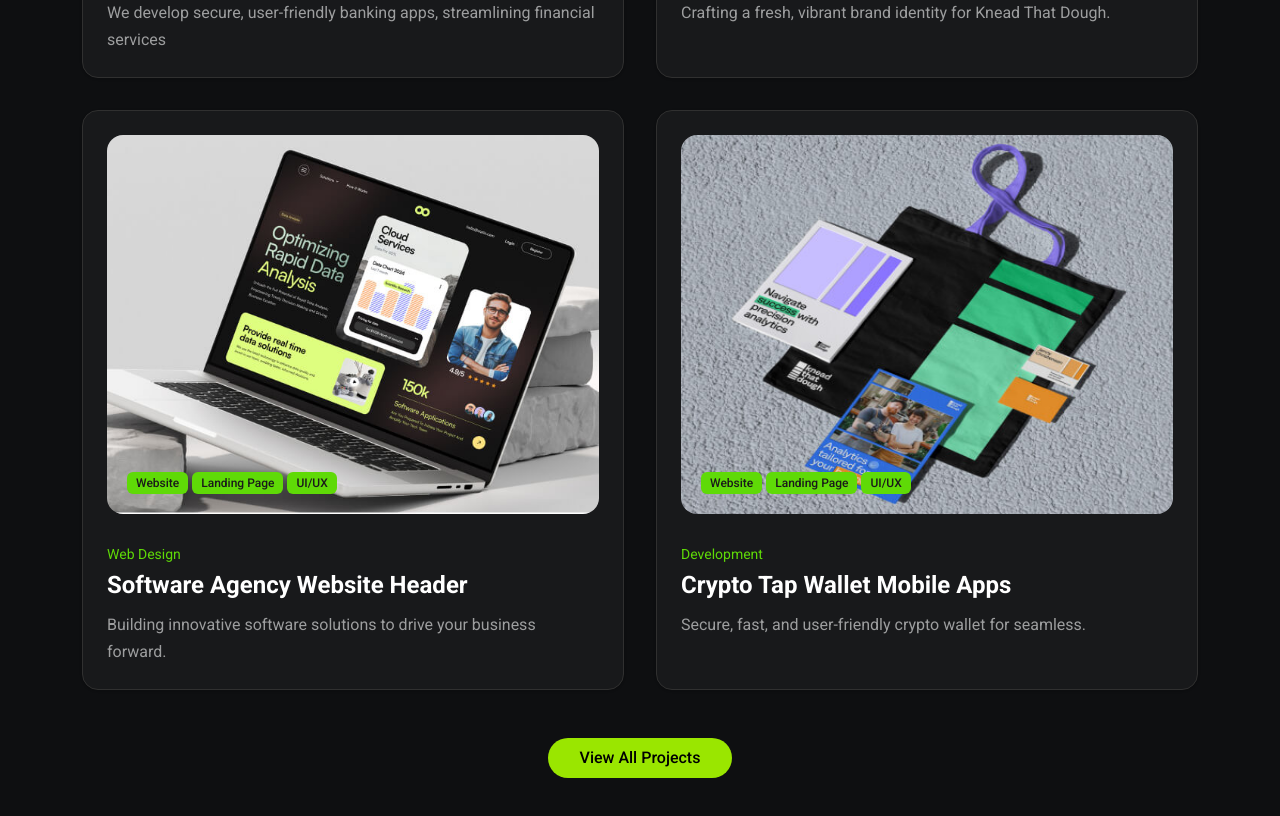
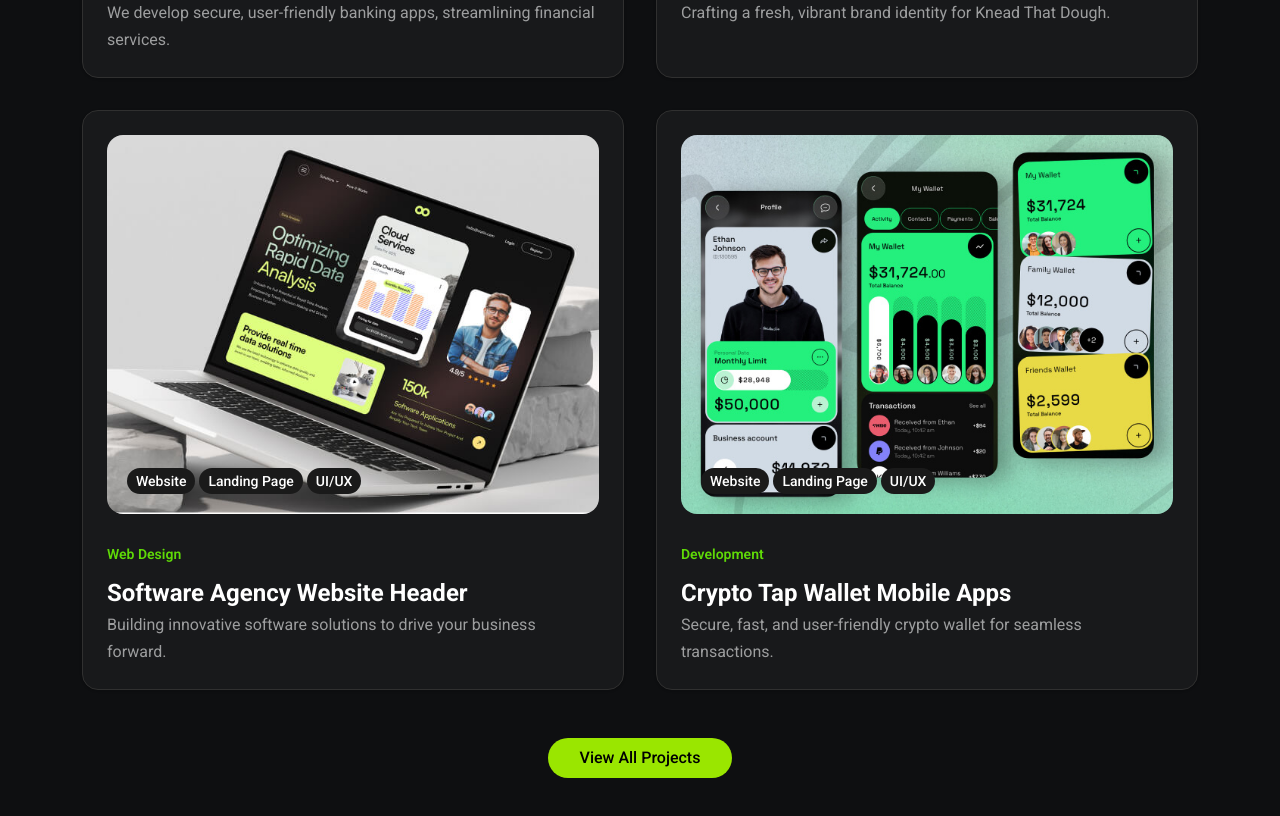
Before and after one commit to codeftshaunak/hypomatrix-v2, a Next.js app: page / in a window 1280 px wide. Shown: the part 3140-3956 px from the top of the page. Built offline with nearby package versions, Linux system fonts and the light colour scheme.

Commit message:
Add ProjectCard component and refactor project display logic for improved structure and maintainability

```diff
--- /dev/null
+++ b/src/components/cards/project-card.tsx
@@ -0,0 +1,50 @@
+import paths from "@/router/paths";
+import { TProject } from "@/types/cms/project";
+import Image from "next/image";
+import Link from "next/link";
+import { Badge } from "../ui/badge";
+import { Card, CardContent } from "../ui/card";
+
+type Props = {
+  data: TProject;
+};
+
+const ProjectCard = (props: Props) => {
+  const { data } = props;
+
+  return (
+    <Card key={data.id} className="group rounded-2xl">
+      <CardContent>
+        <div className="aspect-[1.3/1] w-full relative mb-[30px]">
+          <Image
+            src={data.thumbnail.url}
+            alt={data.title}
+            fill
+            className="rounded-2xl"
+          />
+          <div className="flex gap-1 text-sm absolute bottom-5 left-5">
+            {data.tags.map((tag, index) => (
+              <Badge variant={"secondary"} className="text-sm" key={index}>
+                {tag}
+              </Badge>
+            ))}
+          </div>
+        </div>
+        <h3 className="text-sm mb-4 text-primary font-semibold">
+          {data.category}
+        </h3>
+        <h2 className="text-heading-4 font-bold mb-1">
+          <Link
+            className="hover:underline"
+            href={paths.portfolio.details(data.slug)}
+          >
+            {data.title}
+          </Link>
+        </h2>
+        <p className="text-body text-muted-foreground">{data.description}</p>
+      </CardContent>
+    </Card>
+  );
+};
+
+export default ProjectCard;
--- a/src/components/ui/badge.tsx
+++ b/src/components/ui/badge.tsx
@@ -1,11 +1,11 @@
-import * as React from "react"
-import { Slot } from "@radix-ui/react-slot"
-import { cva, type VariantProps } from "class-variance-authority"
+import { Slot } from "@radix-ui/react-slot";
+import { cva, type VariantProps } from "class-variance-authority";
+import * as React from "react";
 
-import { cn } from "@/lib/utils"
+import { cn } from "@/lib/utils";
 
 const badgeVariants = cva(
-  "inline-flex items-center justify-center rounded-md border px-2 py-0.5 text-xs font-medium w-fit whitespace-nowrap shrink-0 [&>svg]:size-3 gap-1 [&>svg]:pointer-events-none focus-visible:border-ring focus-visible:ring-ring/50 focus-visible:ring-[3px] aria-invalid:ring-destructive/20 dark:aria-invalid:ring-destructive/40 aria-invalid:border-destructive transition-[color,box-shadow] overflow-hidden",
+  "inline-flex items-center justify-center rounded-full border px-2 py-0.5 text-xs font-medium w-fit whitespace-nowrap shrink-0 [&>svg]:size-3 gap-1 [&>svg]:pointer-events-none focus-visible:border-ring focus-visible:ring-ring/50 focus-visible:ring-[3px] aria-invalid:ring-destructive/20 dark:aria-invalid:ring-destructive/40 aria-invalid:border-destructive transition-[color,box-shadow] overflow-hidden",
   {
     variants: {
       variant: {
@@ -23,7 +23,7 @@ const badgeVariants = cva(
       variant: "default",
     },
   }
-)
+);
 
 function Badge({
   className,
@@ -32,7 +32,7 @@ function Badge({
   ...props
 }: React.ComponentProps<"span"> &
   VariantProps<typeof badgeVariants> & { asChild?: boolean }) {
-  const Comp = asChild ? Slot : "span"
+  const Comp = asChild ? Slot : "span";
 
   return (
     <Comp
@@ -40,7 +40,7 @@ function Badge({
       className={cn(badgeVariants({ variant }), className)}
       {...props}
     />
-  )
+  );
 }
 
-export { Badge, badgeVariants }
+export { Badge, badgeVariants };
--- /dev/null
+++ b/src/db/projects.ts
@@ -0,0 +1,151 @@
+import { TProject } from "@/types/cms/project";
+
+export const projects: TProject[] = [
+  {
+    id: "1",
+    slug: "banking-financial-mobile-apps",
+    thumbnail: {
+      url: "/assets/project/project1.jpg",
+      width: 800,
+      height: 600,
+    },
+    title: "Banking & Financial Mobile Apps",
+    category: "Branding",
+    client: "FinTech Corp",
+    content: {
+      html: `
+        <h2>Secure & User-Friendly Banking Apps</h2>
+        <p>We specialize in developing highly secure and user-friendly banking applications. Our apps streamline financial services, ensuring a seamless experience for users.</p>
+        <ul>
+          <li>Real-time transaction tracking</li>
+          <li>Advanced security features</li>
+          <li>AI-powered financial insights</li>
+        </ul>
+        <p>With a focus on UI/UX, our team ensures a smooth and engaging banking experience.</p>
+      `,
+    },
+    description:
+      "We develop secure, user-friendly banking apps, streamlining financial services.",
+    images: [
+      {
+        url: "/assets/project/project1.jpg",
+        width: 800,
+        height: 600,
+      },
+    ],
+    startDate: "2024-01-01T00:00:00.000Z",
+    endDate: "2024-06-01T00:00:00.000Z",
+    tags: ["Website", "Landing Page", "UI/UX"],
+  },
+  {
+    id: "2",
+    slug: "knead-that-dough-brand-identity",
+    thumbnail: {
+      url: "/assets/project/project2.jpg",
+      width: 800,
+      height: 600,
+    },
+    title: "Knead That Dough Brand Identity",
+    category: "Digital Marketing",
+    client: "Knead That Dough",
+    content: {
+      html: `
+        <h2>Branding a Fresh Bakery Experience</h2>
+        <p>We crafted a vibrant brand identity for Knead That Dough, a bakery focused on fresh, homemade bread.</p>
+        <blockquote>“The branding truly represents our artisan craftsmanship.” – Knead That Dough CEO</blockquote>
+        <h3>What We Delivered:</h3>
+        <ul>
+          <li>Logo & Brand Identity</li>
+          <li>Website & Digital Presence</li>
+          <li>Social Media Campaigns</li>
+        </ul>
+      `,
+    },
+    description:
+      "Crafting a fresh, vibrant brand identity for Knead That Dough.",
+    images: [
+      {
+        url: "/assets/project/project2.jpg",
+        width: 800,
+        height: 600,
+      },
+    ],
+    startDate: "2023-11-15T00:00:00.000Z",
+    endDate: "2024-03-15T00:00:00.000Z",
+    tags: ["Website", "Landing Page", "UI/UX"],
+  },
+  {
+    id: "3",
+    slug: "software-agency-website-header",
+    thumbnail: {
+      url: "/assets/project/project3.jpg",
+      width: 800,
+      height: 600,
+    },
+    title: "Software Agency Website Header",
+    category: "Web Design",
+    client: "Tech Solutions",
+    content: {
+      html: `
+        <h2>Elevating Software Agencies with Stunning Web Design</h2>
+        <p>We built an intuitive and visually appealing website header for Tech Solutions, improving engagement and navigation.</p>
+        <h3>Key Features:</h3>
+        <ul>
+          <li>Modern UI elements</li>
+          <li>Mobile-first responsive design</li>
+          <li>Interactive call-to-action sections</li>
+        </ul>
+        <p>Our design enhanced user experience and increased conversion rates.</p>
+      `,
+    },
+    description:
+      "Building innovative software solutions to drive your business forward.",
+    images: [
+      {
+        url: "/assets/project/project3.jpg",
+        width: 800,
+        height: 600,
+      },
+    ],
+    startDate: "2023-12-01T00:00:00.000Z",
+    endDate: "2024-04-01T00:00:00.000Z",
+    tags: ["Website", "Landing Page", "UI/UX"],
+  },
+  {
+    id: "4",
+    slug: "crypto-tap-wallet-mobile-apps",
+    thumbnail: {
+      url: "/assets/project/project1.jpg",
+      width: 800,
+      height: 600,
+    },
+    title: "Crypto Tap Wallet Mobile Apps",
+    category: "Development",
+    client: "BlockchainX",
+    content: {
+      html: `
+        <h2>A Secure & Fast Crypto Wallet</h2>
+        <p>Crypto Tap Wallet is a cutting-edge solution for managing digital assets securely and efficiently.</p>
+        <h3>Core Features:</h3>
+        <ul>
+          <li>Instant transactions with low fees</li>
+          <li>Biometric authentication for security</li>
+          <li>Multi-currency support</li>
+        </ul>
+        <p>Built with advanced encryption and a seamless UI, our app ensures a smooth crypto experience.</p>
+      `,
+    },
+    description:
+      "Secure, fast, and user-friendly crypto wallet for seamless transactions.",
+    images: [
+      {
+        url: "/assets/project/project1.jpg",
+        width: 800,
+        height: 600,
+      },
+    ],
+    startDate: "2024-02-01T00:00:00.000Z",
+    endDate: "2024-07-01T00:00:00.000Z",
+    tags: ["Website", "Landing Page", "UI/UX"],
+  },
+];
--- a/src/router/paths.ts
+++ b/src/router/paths.ts
@@ -1,5 +1,9 @@
 const paths = {
   root: "/",
+  portfolio: {
+    root: "/portfolio",
+    details: (slug: string) => `/portfolio/${slug}`,
+  },
 };
 
 export default paths;
--- /dev/null
+++ b/src/types/cms/common.ts
@@ -0,0 +1,5 @@
+export type TAsset = {
+  url: string;
+  width: number;
+  height: number;
+};
--- /dev/null
+++ b/src/types/cms/project.ts
@@ -0,0 +1,18 @@
+import { TAsset } from "./common";
+
+export type TProject = {
+  id: string;
+  slug: string;
+  thumbnail: TAsset;
+  title: string;
+  category: string;
+  client: string;
+  content: {
+    html: string; // rich text
+  };
+  description: string;
+  images: TAsset[];
+  startDate: string; // iso timestamp
+  endDate: string; // iso timestamp
+  tags: string[];
+};
--- a/src/views/home/project.tsx
+++ b/src/views/home/project.tsx
@@ -1,50 +1,7 @@
+import ProjectCard from "@/components/cards/project-card";
 import SectionHeader from "@/components/common/section-header";
-import { Badge } from "@/components/ui/badge";
-import { Card, CardContent } from "@/components/ui/card";
 import { NeonButton } from "@/components/ui/neon-button";
-import Image from "next/image";
-
-const projects = [
-  {
-    id: 1,
-    image: "/assets/project/project1.jpg",
-    title: "Banking & Financial Mobile Apps",
-    category: "Branding",
-    description:
-      "We develop secure, user-friendly banking apps, streamlining financial services ",
-    tags: ["Website", "Landing Page", "UI/UX"],
-  },
-  {
-    id: 2,
-    image: "/assets/project/project2.jpg",
-    title: "Knead That Dough Brand Identity",
-    description:
-      "Crafting a fresh, vibrant brand identity for Knead That Dough.",
-
-    category: "Digital Marketing",
-    tags: ["Website", "Landing Page", "UI/UX"],
-  },
-  {
-    id: 3,
-    image: "/assets/project/project3.jpg",
-    title: "Software Agency Website Header",
-    description:
-      "Building innovative software solutions to drive your business forward.",
-
-    category: "Web Design",
-
-    tags: ["Website", "Landing Page", "UI/UX"],
-  },
-  {
-    id: 4,
-    image: "/assets/project/project2.jpg",
-    title: "Crypto Tap Wallet Mobile Apps",
-    description: "Secure, fast, and user-friendly crypto wallet for seamless.",
-
-    category: "Development",
-    tags: ["Website", "Landing Page", "UI/UX"],
-  },
-];
+import { projects } from "@/db/projects";
 
 export function ProjectsSection() {
   return (
@@ -57,28 +14,7 @@ export function ProjectsSection() {
 
       <div className="grid grid-cols-1 md:grid-cols-2 gap-8">
         {projects.map((project) => (
-          <Card key={project.id} className="group rounded-2xl">
-            <CardContent>
-              <div className="aspect-[1.3/1] w-full relative mb-[30px]">
-                <Image
-                  src={project.image}
-                  alt={project.title}
-                  fill
-                  className="rounded-2xl"
-                />
-                <div className="flex gap-1 text-sm absolute bottom-5 left-5">
-                  {project.tags.map((tag, index) => (
-                    <Badge key={index}>{tag}</Badge>
-                  ))}
-                </div>
-              </div>
-              <h3 className="text-sm mb-2 text-primary">{project.category}</h3>
-              <h2 className="text-heading-4 font-bold mb-3">{project.title}</h2>
-              <p className="text-body text-muted-foreground">
-                {project.description}
-              </p>
-            </CardContent>
-          </Card>
+          <ProjectCard data={project} key={project.id} />
         ))}
       </div>
 
```
